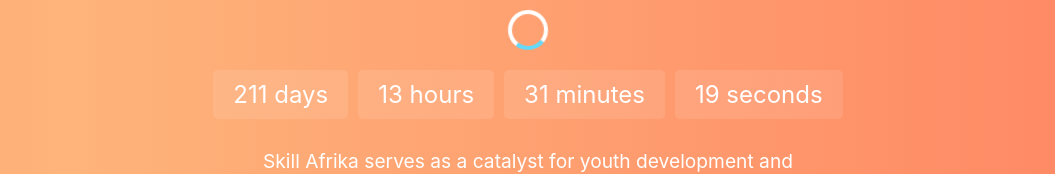
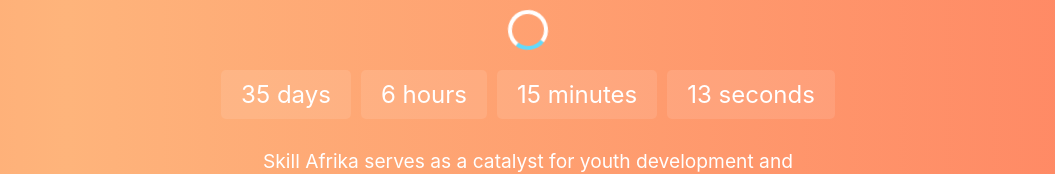
Before and after one commit to Skill-Afrika/skill-africa-frontend, a Next.js app in the folder skill-africa-frontend/: page / in a window 1280 px wide. Shown: the part 302-476 px from the top of the page, without its empty margins (112-1167 px from the left). Built offline with nearby package versions, Linux system fonts and the light colour scheme.

Commit message:
new features

```diff
--- a/skill-africa-frontend/pages/index.js
+++ b/skill-africa-frontend/pages/index.js
@@ -108,10 +108,10 @@
 
   if (difference > 0) {
     timeLeft = {
-      days: Math.floor(difference / (1000 * 60 * 60 * 24)),
-      hours: Math.floor((difference / (1000 * 60 * 60)) % 24),
-      minutes: Math.floor((difference / 1000 / 60) % 60),
-      seconds: Math.floor((difference / 1000) % 60),
+      days: Math.floor(difference / (6000 * 60 * 60 * 24)),
+      hours: Math.floor((difference / (6000 * 60 * 60)) % 24),
+      minutes: Math.floor((difference / 6000 / 60) % 60),
+      seconds: Math.floor((difference / 6000) % 60),
     };
   }
 
```
